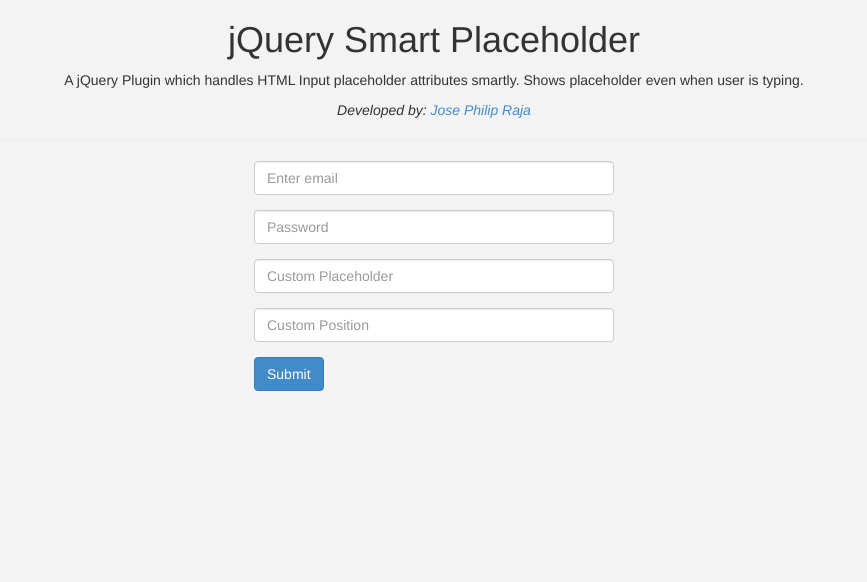
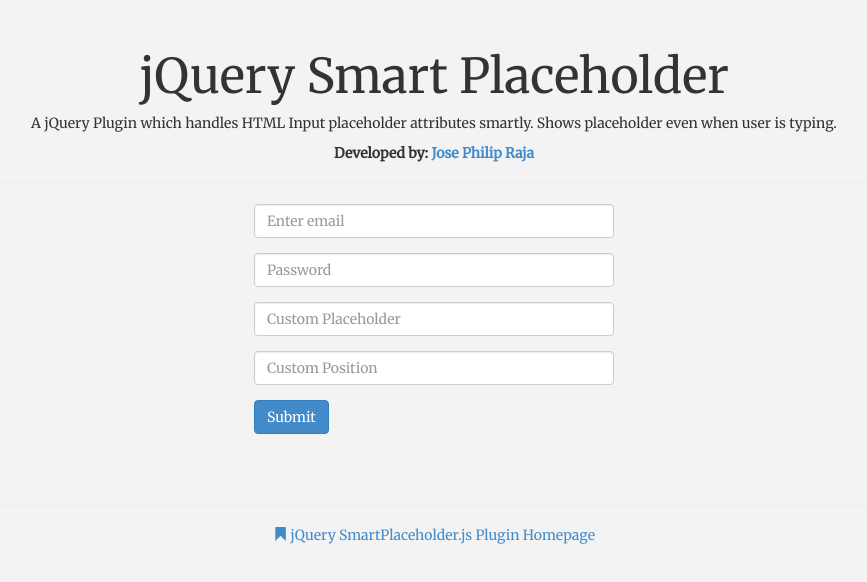
Before and after one commit to josephilipraja/jquery-smart-placeholder, a plain HTML site: page demo/index.html in a window 1280 px wide. Shown: the whole page, without its empty margins (206-1073 px from the left). Drawn offline with Linux system fonts and the light colour scheme.

Commit message:
Updated demo markup

```diff
--- a/demo/index.html
+++ b/demo/index.html
@@ -7,10 +7,11 @@
     <meta name="description" content="A jQuery Plugin which handles HTML Input placeholder attributes smartly. Shows placeholder even when user is typing.">
     <meta name="author" content="Jose Philip Raja, CreaveLabs IT Solutions">
     <title>jQuery Smart Placeholder - Demo</title>
+    <link href='http://fonts.googleapis.com/css?family=Merriweather' rel='stylesheet' type='text/css'>
     <link href="css/bootstrap.css" rel="stylesheet">
 </head>
 
-<body style="background-color:#f3f3f3;">
+<body style="background-color:#f3f3f3; font-family: 'Merriweather'; padding-top:30px;">
     <div id="fb-root"></div>
     <script>
     (function(d, s, id) {
@@ -24,11 +25,11 @@
     </script>
     <div class="container">
         <div class="col-lg-12 text-center">
-            <h1>jQuery Smart Placeholder</h1>
+            <h1 style="font-size:48px;">jQuery Smart Placeholder</h1>
             <p>A jQuery Plugin which handles HTML Input placeholder attributes smartly. Shows placeholder even when user is typing.</p>
             <p>
-                <em>Developed by: <a href="http://josephilipraja.com" target="_blank">Jose Philip Raja</a>
-                </em>
+                <strong>Developed by: <a href="http://josephilipraja.com" target="_blank">Jose Philip Raja</a>
+                </strong>
             </p>
             <div class="fb-like" data-href="https://www.facebook.com/pages/Jose-Philip-Raja/141687001907" data-layout="button" data-action="like" data-show-faces="true" data-share="false"></div>
             <hr>
@@ -54,6 +55,7 @@
             </div>
             <div class="col-lg-4 col-md-3 col-sm-1 hidden-xs"></div>
         </div>
+        <div class="row text-center" style="margin-top:50px;"><hr><a href="http://josephilipraja.github.io/jquery-smart-placeholder/"><i class="glyphicon glyphicon-bookmark"></i> jQuery SmartPlaceholder.js Plugin Homepage</a></div>
     </div>
     <script src="js/jquery-1.10.2.js"></script>
     <script src="js/bootstrap.js"></script>
@@ -63,6 +65,14 @@
         $("input").smartPlaceholder();
     });
     </script>
+    <script>
+        (function(i,s,o,g,r,a,m){i['GoogleAnalyticsObject']=r;i[r]=i[r]||function(){
+        (i[r].q=i[r].q||[]).push(arguments)},i[r].l=1*new Date();a=s.createElement(o),
+        m=s.getElementsByTagName(o)[0];a.async=1;a.src=g;m.parentNode.insertBefore(a,m)
+        })(window,document,'script','//www.google-analytics.com/analytics.js','ga');
+        ga('create', 'UA-49127056-1', 'josephilipraja.github.io');
+        ga('send', 'pageview');
+    </script>
 </body>
 
 </html>
```
